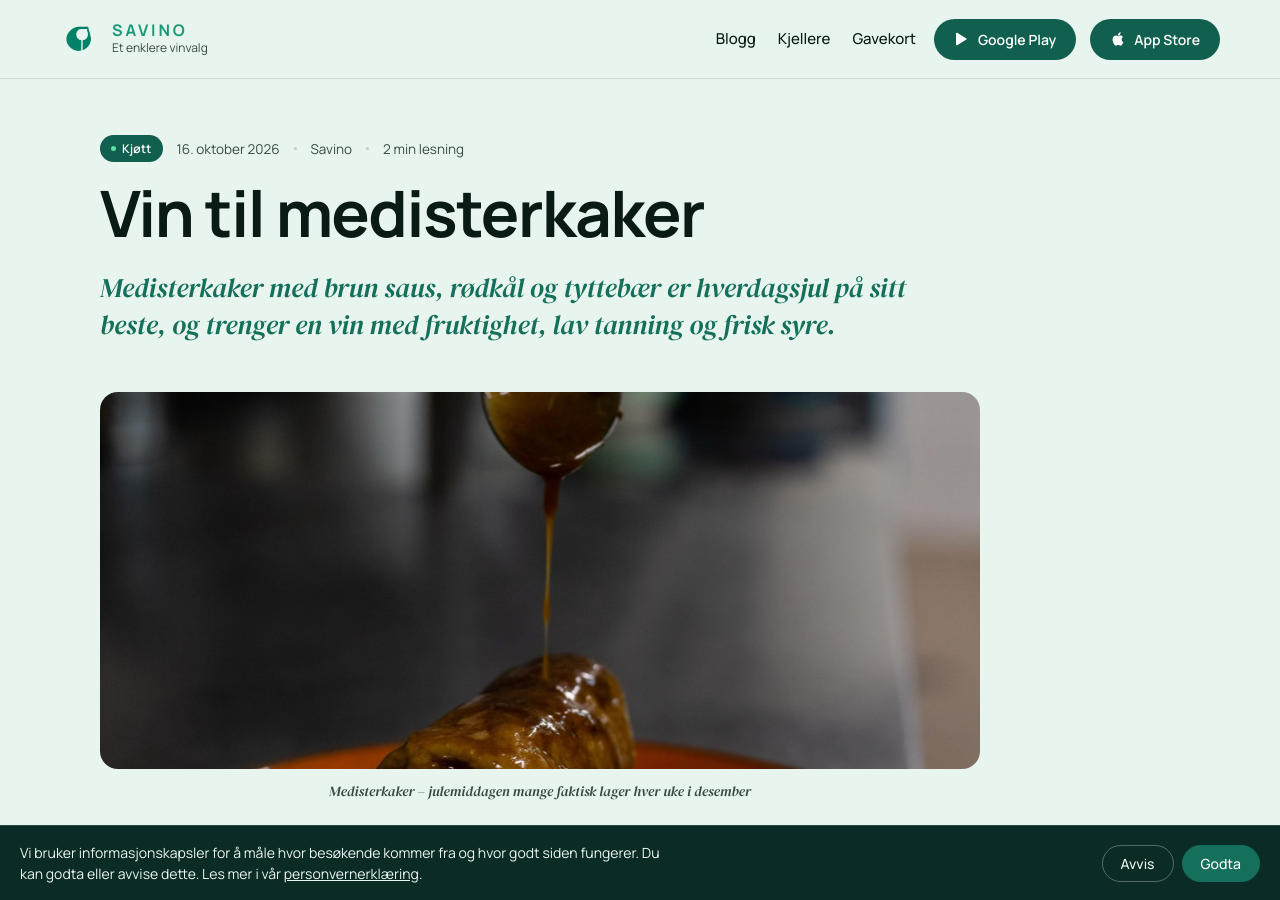
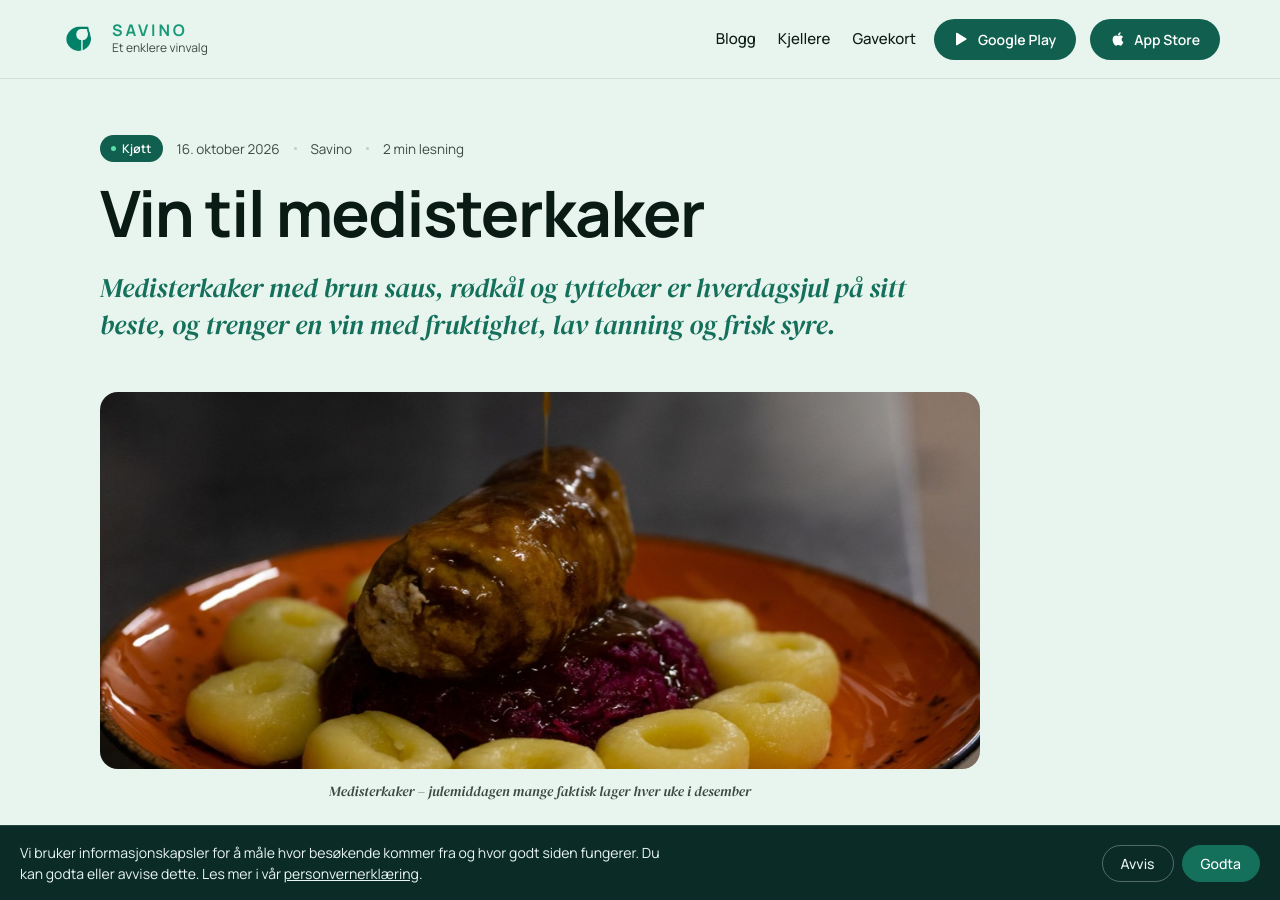
Before and after one commit to timkirstein/savino-support, a Jekyll site: the page built from _posts/2026-10-16-vin-til-medisterkaker.md, in a window 1280 px wide and 900 px high. Built offline with Jekyll 4.4.1, drawn with Linux system fonts in a browser that asks for light colours.

Commit message:
Hero-bilde: valgfri hero.position (object-position); fiks utsnitt for medisterkaker og kransekake
Co-Authored-By: Claude Opus 5.5 <noreply@anthropic.com>

```diff
--- a/_layouts/post.html
+++ b/_layouts/post.html
@@ -15,7 +15,7 @@ layout: default
     {% if page.hero.src %}
     <figure class="hero-fig">
       <div class="frame">
-        <img src="{{ page.hero.src }}" alt="{{ page.hero.alt | default: page.title }}" loading="eager" />
+        <img src="{{ page.hero.src }}" alt="{{ page.hero.alt | default: page.title }}" loading="eager"{% if page.hero.position %} style="object-position: {{ page.hero.position }}"{% endif %} />
       </div>
       {% if page.hero.caption %}
       <figcaption>{{ page.hero.caption }}</figcaption>
```
Also changed, not shown: _posts/2026-10-16-vin-til-kransekake.md (+1 -0 lines), _posts/2026-10-16-vin-til-medisterkaker.md (+1 -0 lines).
